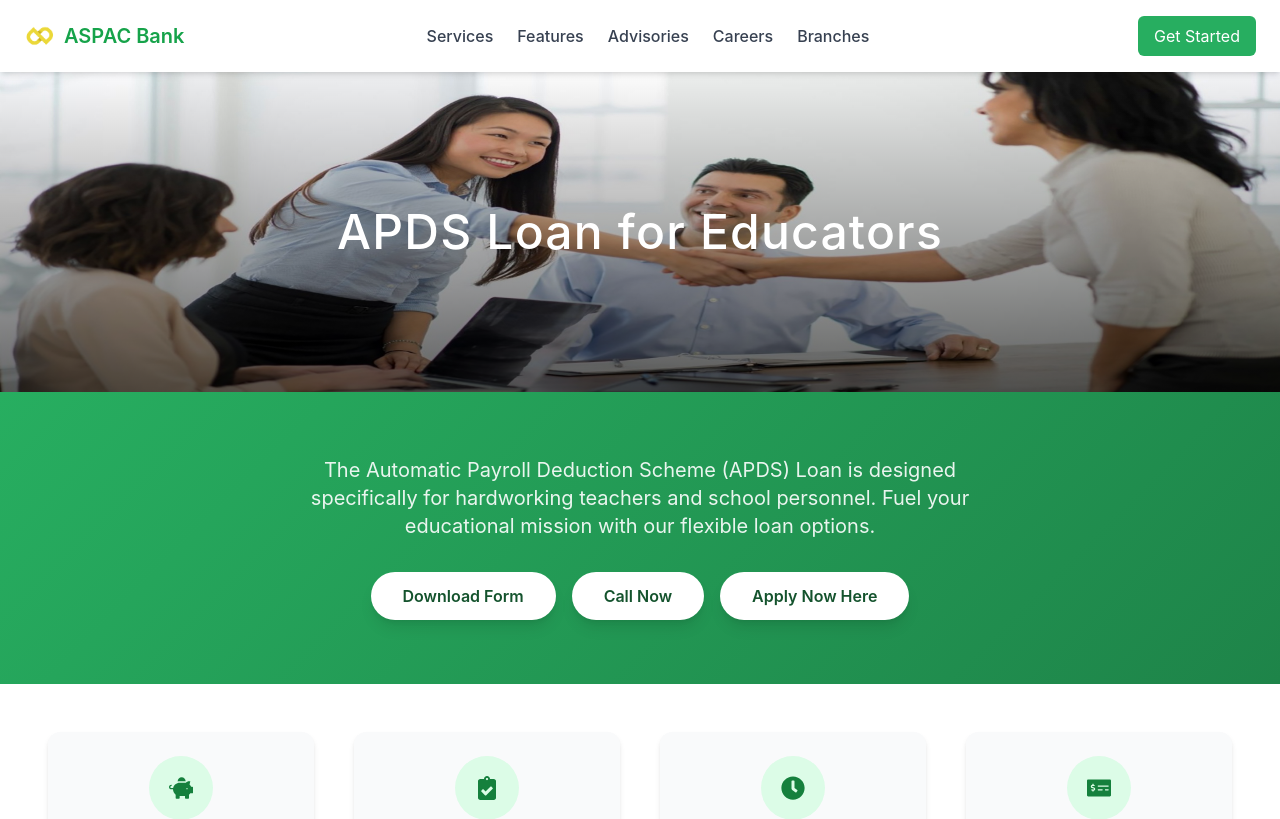
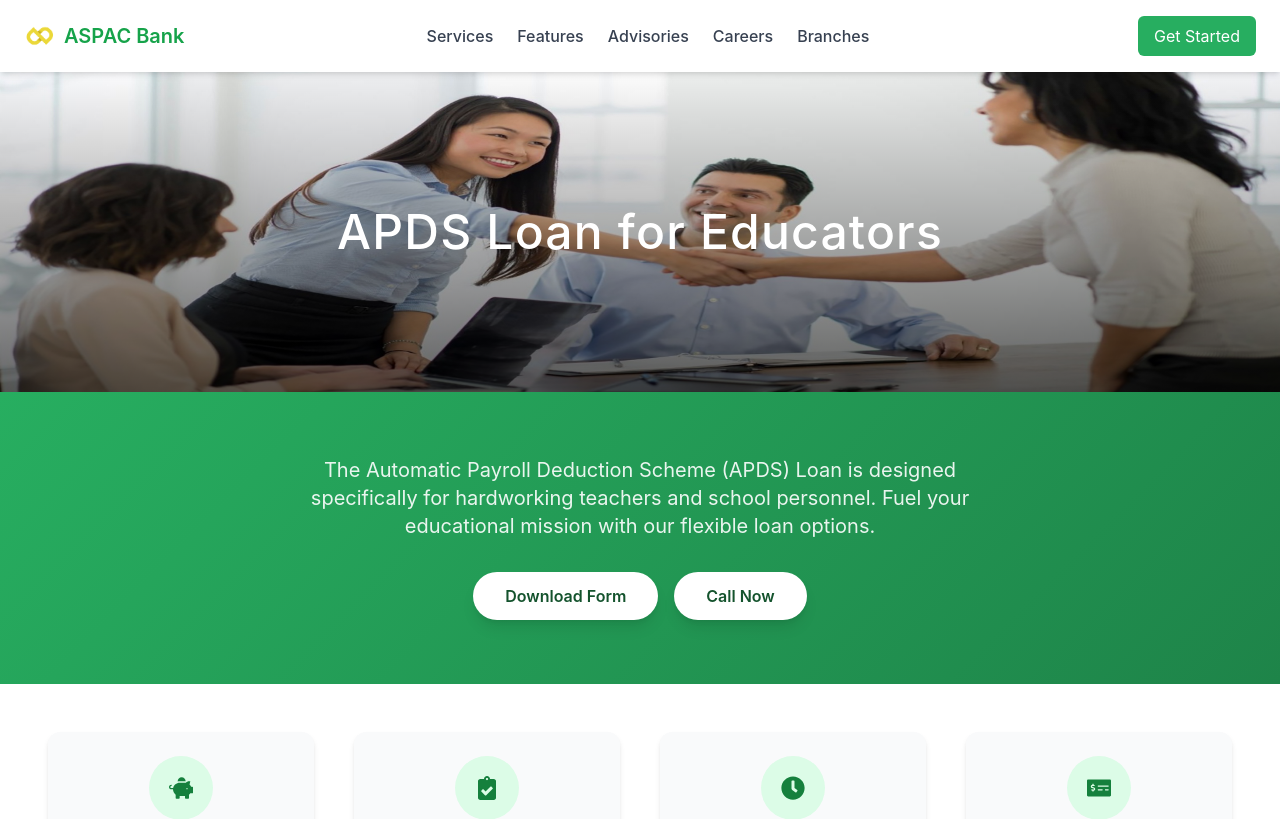
Before and after one commit to Christian-aspacbank/aspacbank, a React (Create React App) app: page /teachersalary-loanform in a window 1280 px wide. Shown: the top 819 px of the page. Built offline with nearby package versions, Linux system fonts and the light colour scheme.

Commit message:
Update APDSLoanPage

```diff
--- a/src/Pages/APDSLoanPage.tsx
+++ b/src/Pages/APDSLoanPage.tsx
@@ -135,15 +135,6 @@ const APDSLoanPage: React.FC = () => {
           >
             Call Now
           </button>
-
-          {/* Apply Now Button - Opens Loan Application Modal */}
-          <button
-            className="w-full sm:w-auto bg-white text-green-900 font-semibold py-3 px-6 md:px-8 rounded-full shadow-lg transition duration-300 hover:scale-105 hover:bg-gray-100 focus-visible:outline-none focus-visible:ring-4 focus-visible:ring-green-300"
-            onClick={() => setIsLoanModalOpen(true)}
-            aria-label="Apply for APDS Loan"
-          >
-            Apply Now Here
-          </button>
         </div>
       </div>
 
```
